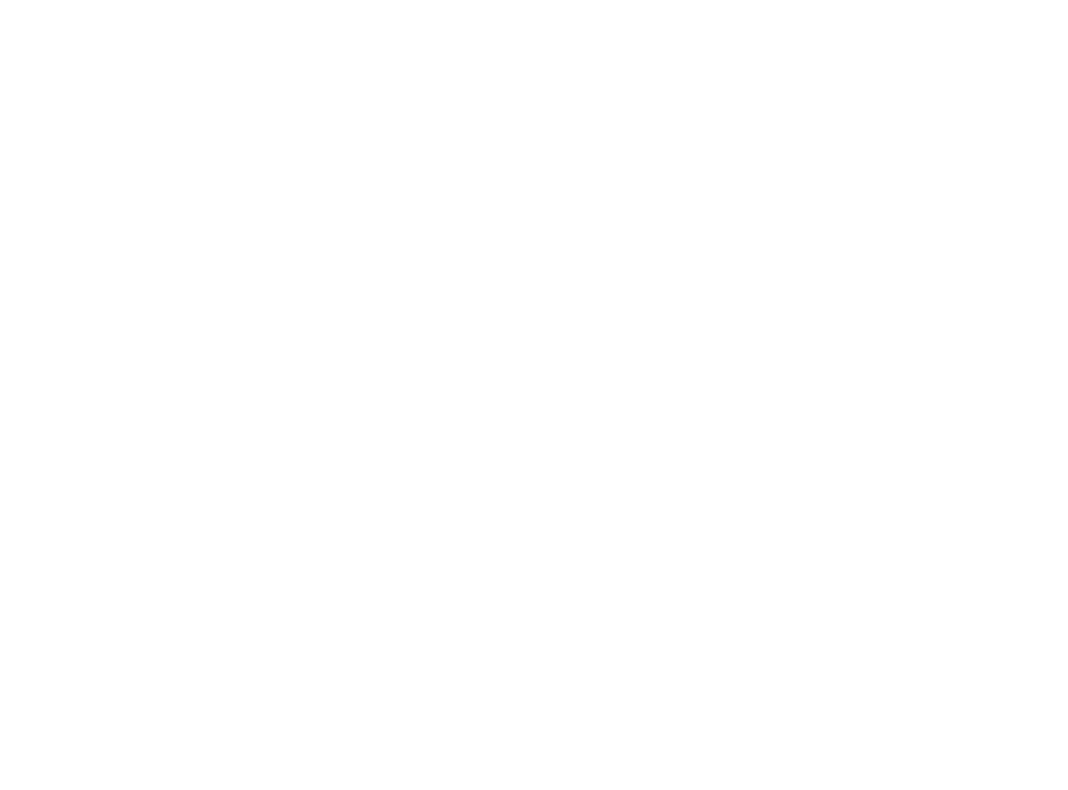
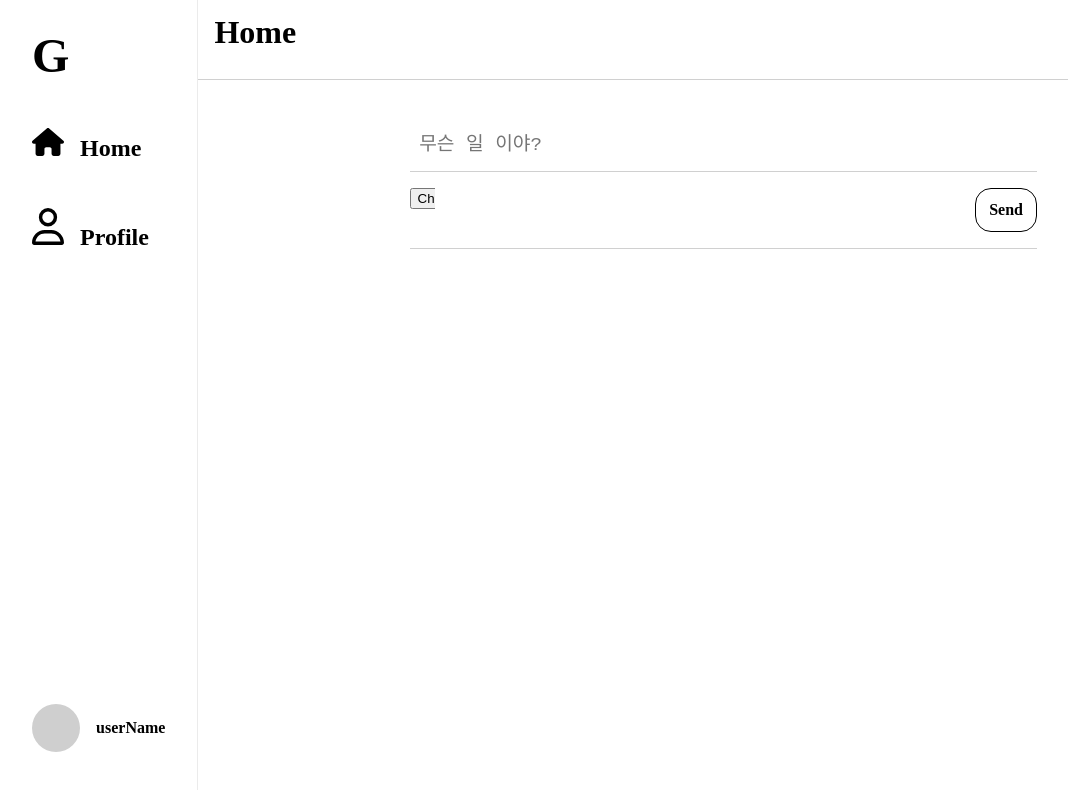
Before and after one commit to chanyangpraise/portfolioFrontend, a React (Vite) app: page /main in a window 1280 px wide. Before the commit this address had no page. Shown: the top 790 px of the page, without its empty margins (32-1100 px from the left). Built offline with nearby package versions, Linux system fonts and the light colour scheme.

Commit message:
4:41분 호동 커밋

```diff
--- a/src/App.jsx
+++ b/src/App.jsx
@@ -3,13 +3,15 @@
 import SideBar from "./Routers/SideBar";
 import TestProfile from "./Routers/TestProfile";
 import RightMain from "./Routers/RightMain";
+import Login from "./Routers/login";
 
 function App() {
   return (
     <Router>
       <Routes>
+        <Route path="/" element={<Login />} />
         <Route element={<SideBar />}>
-          <Route path="/" element={<RightMain />} />
+          <Route path="/main" element={<RightMain />} />
           <Route path="/profile" element={<TestProfile />} />
         </Route>
       </Routes>
--- a/src/Components/SideList.jsx
+++ b/src/Components/SideList.jsx
@@ -9,7 +9,7 @@
     <>
       <ul className="sidebar_ul">
         <li>
-          <Link to="/">
+          <Link to="/main">
             <img className="sidebar_icon" src={Home} alt="home_img" />
             <span>Home</span>
           </Link>
--- a/src/Components/SideProfile.jsx
+++ b/src/Components/SideProfile.jsx
@@ -5,7 +5,7 @@
   return (
     <div className="sidebar_profile">
       <div className="sidebar_profile_img">{}</div>
-      <span className="sidebar_profile_user_name">userNamee</span>
+      <span className="sidebar_profile_user_name">userName</span>
     </div>
   );
 }
--- /dev/null
+++ b/src/Routers/Login.jsx
@@ -0,0 +1,12 @@
+import React from "react";
+import { Link } from "react-router-dom";
+
+function Login() {
+  return (
+    <>
+      <Link to="/main">Login</Link>
+    </>
+  );
+}
+
+export default Login;
--- a/src/Routers/RightMain.jsx
+++ b/src/Routers/RightMain.jsx
@@ -9,7 +9,6 @@
   const [text, setText] = useState();
   const [texts, setTexts] = useState([]);
   const [img, setImg] = useState();
-  const [imgs, setImgs] = useState();
 
   const TextAdd = (event) => {
     setText(event.target.value);
@@ -32,12 +31,8 @@
       return;
     }
     // 배열에 담기
-    //
-    //
-    //
+
     setTexts((current) => [text, ...current]);
-    setImgs(img);
-    console.log(imgs);
   };
 
   // img add //
@@ -47,7 +42,6 @@
     reader.onloadend = () => {
       setImg(reader.result);
     };
-    console.log(e.target.files[0]);
   };
 
   return (
@@ -93,7 +87,6 @@
               </div>
             </div>
             <li style={{ wordBreak: "break-word" }}>{v}</li>
-            <img src={imgs} alt="" />
           </Fragment>
         ))}
       </ul>
```
